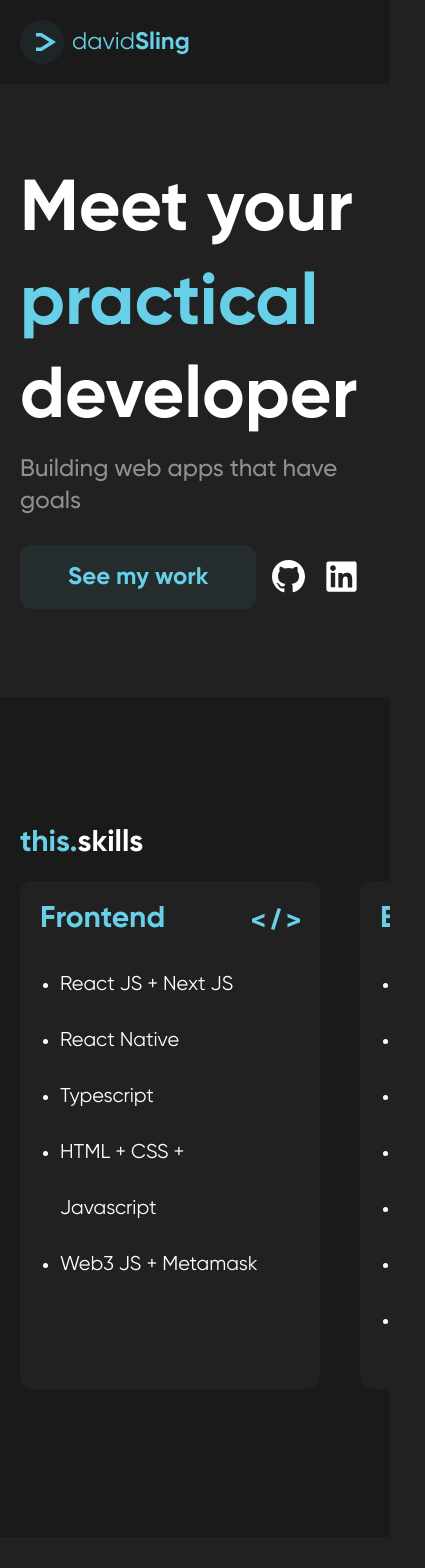
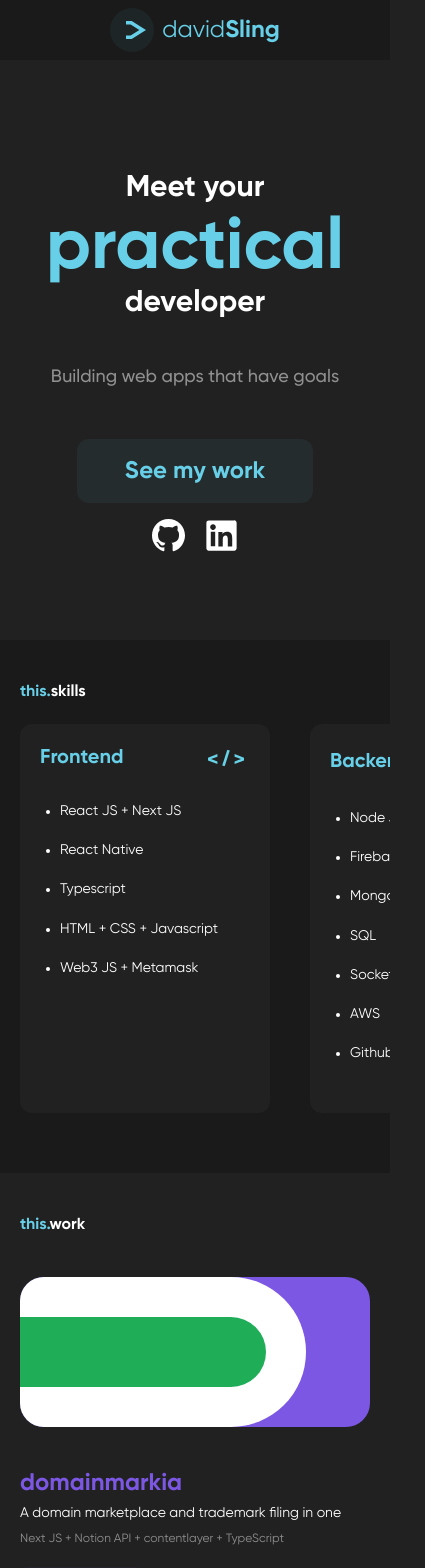
Before and after one commit to david-sling/portfolio-2, a Next.js app: page / in a window 390 px wide. Shown: the top 1568 px of the page, 425 px wide, since content can reach past the window. Built offline with nearby package versions, Linux system fonts and the light colour scheme.

Commit message:
fixes: responsiveness

```diff
--- a/src/app/layout.tsx
+++ b/src/app/layout.tsx
@@ -17,8 +17,13 @@
   children: React.ReactNode;
 }>) {
   return (
-    <html lang="en">
-      <body className={cn("bg-dark text-white", systemUi.className)}>
+    <html className="scroll-smooth" lang="en">
+      <body
+        className={cn(
+          "bg-dark text-white w-full overflow-x-hidden",
+          systemUi.className
+        )}
+      >
         <Header />
         {children}
       </body>
--- a/src/assets/illustrations/domainmarkia/DomainmarkiaIllustration.tsx
+++ b/src/assets/illustrations/domainmarkia/DomainmarkiaIllustration.tsx
@@ -1,6 +1,6 @@
 export const DomainmarkiaIllustration = () => (
   <div className="flex-1 bg-[#7C57E3] flex items-center">
-    <div className="h-[150px] md:h-[184px] bg-white flex-1 mr-16 md:mr-36 rounded-r-full flex">
+    <div className="h-[150px] md:h-[184px] bg-white flex-1 mr-16 xl:mr-36 rounded-r-full flex">
       <div className="flex-1 bg-[#20AD58] m-10 ml-0 rounded-r-full" />
     </div>
   </div>
--- a/src/assets/illustrations/incdecentral/IncdecentralIllustration.tsx
+++ b/src/assets/illustrations/incdecentral/IncdecentralIllustration.tsx
@@ -2,9 +2,9 @@
 
 export const IncdecentralIllustration = () => (
   <div className="flex flex-1 bg-[#E92169]">
-    <div className="flex flex-1 bg-[#F46598] mr-28 rounded-r-3xl">
-      <div className="flex flex-1 bg-[#FBBDD3] mr-28 rounded-r-3xl">
-        <div className="flex flex-1 bg-[#FFEBF2] mr-28 rounded-r-3xl items-center justify-center">
+    <div className="flex flex-1 bg-[#F46598] mr-10 xl:mr-28 rounded-r-3xl">
+      <div className="flex flex-1 bg-[#FBBDD3] mr-10 xl:mr-28 rounded-r-3xl">
+        <div className="flex flex-1 bg-[#FFEBF2] mr-10 xl:mr-28 rounded-r-3xl items-center justify-center">
           <IncDLogo className="w-[75px] h-[75px] md:w-[150px] md:h-[150px]" />
         </div>
       </div>
--- a/src/components/common/Header.tsx
+++ b/src/components/common/Header.tsx
@@ -2,8 +2,8 @@
 import { Section } from "./Section";
 
 export const Header = () => (
-  <Section className="bg-dark-800 py-5 sticky top-0 z-10">
-    <div className="flex items-center">
+  <Section className="bg-dark-800 py-2 md:py-5 sticky top-0 z-10">
+    <div className="flex items-center justify-center md:justify-start">
       <div className="bg-primary-100 h-11 w-11 flex items-center justify-center rounded-full">
         <Logo className="fill-primary h-5 w-5 translate-x-1" />
       </div>
--- a/src/components/common/SkillCard.tsx
+++ b/src/components/common/SkillCard.tsx
@@ -9,12 +9,17 @@
 }
 
 export const SkillCard: FC<Props> = ({ label, icon, skills, className }) => (
-  <div className={cn("flex-1 min-w-[300px] bg-dark p-5 rounded-xl", className)}>
+  <div
+    className={cn(
+      "flex-1 min-w-[250px] md:min-w-[300px] bg-dark p-5 rounded-xl",
+      className
+    )}
+  >
     <div className="flex items-center justify-between">
-      <h3 className="text-3xl font-bold text-primary">{label}</h3>
-      {icon}
+      <h3 className="text-xl md:text-3xl font-bold text-primary">{label}</h3>
+      <div className="scale-75 md:scale-100">{icon}</div>
     </div>
-    <ul className="list-disc p-5 text-xl leading-[280%]">
+    <ul className="list-disc p-5 text-sm md:text-xl leading-[280%]">
       {skills.map((skill) => (
         <li key={skill}>{skill}</li>
       ))}
--- a/src/components/common/WorkCard.tsx
+++ b/src/components/common/WorkCard.tsx
@@ -32,20 +32,22 @@
       {illustration}
     </div>
     <div className="m-5 flex flex-col">
-      <h3 style={{ color }} className="text-6xl font-bold">
+      <h3 style={{ color }} className="text-2xl md:text-6xl font-bold">
         {name}
       </h3>
-      <p className="mt-2 mb-5 text-xl max-w-[570px] md:w-[570px]">
+      <p className="mt-1 md:mt-2 mb-2 md:mb-5 text-sm md:text-xl max-w-[570px] lg:w-[570px]">
         {description}
       </p>
-      <p className="mb-5 opacity-50 flex">{stack.join(" + ")}</p>
+      <p className="mb-5 opacity-50 flex text-xs md:text-base">
+        {stack.join(" + ")}
+      </p>
       <Link target="_blank" className="mt-auto self-start" href={projectLink}>
         <button
           style={{ backgroundColor: `${color}10`, color }}
-          className="flex items-center space-x-2 px-4 py-2 text-lg font-bold rounded-lg"
+          className="flex items-center space-x-3 px-4 py-2 text-sm md:text-lg font-bold rounded-lg"
         >
-          <LinkIcon fill={color} />
-          View Site
+          <LinkIcon fill={color} className="h-5 w-5 md:h-7 md:w-7" />
+          <p>View Site</p>
         </button>
       </Link>
     </div>
--- a/src/components/home/Hero.tsx
+++ b/src/components/home/Hero.tsx
@@ -8,21 +8,24 @@
 export const Hero = () => (
   <Section>
     <div className="my-20">
-      <h1 className="text-7xl font-bold leading-[130%]">
+      <h1 className="text-3xl text-center md:text-start md:text-7xl font-bold leading-[130%]">
         Meet your{" "}
-        <span className="text-primary">
+        <span className="text-primary text-7xl">
           <br />
           practical
         </span>{" "}
+        <br className="md:hidden" />
         developer
       </h1>
-      <p className="text-white opacity-50 mb-5 text-2xl mt-2 font-medium">
+      <p className="text-white text-center md:text-start opacity-50 md:mb-5 text-lg md:text-2xl my-10 md:mt-2 font-medium">
         Building web apps that have goals
       </p>
-      <div className="flex items-center -mx-2 flex-wrap wrap">
-        <Button className="m-2" size="lg">
-          See my work
-        </Button>
+      <div className="flex items-center -mx-2 flex-wrap wrap flex-col md:flex-row">
+        <a href="#work">
+          <Button className="m-2" size="lg">
+            See my work
+          </Button>
+        </a>
         <div className="flex items-center space-x-5 m-2">
           <Link target="_blank" href="https://github.com/david-sling">
             <GitHubLogo />
--- a/src/components/home/Skills.tsx
+++ b/src/components/home/Skills.tsx
@@ -5,8 +5,8 @@
 import { PaintRollerIcon } from "@/assets/icons/PaintRollerIcon";
 
 export const Skills = () => (
-  <Section className="bg-dark-800 py-32">
-    <h2 className="text-3xl font-bold">
+  <Section className="bg-dark-800 py-10 md:py-32">
+    <h2 className="text-base md:text-3xl font-bold">
       <span className="text-primary">this.</span>skills
     </h2>
     <div className="flex -mx-5 overflow-x-auto">
--- a/src/components/home/Work.tsx
+++ b/src/components/home/Work.tsx
@@ -7,11 +7,11 @@
 import { CryptoSenderIllustration } from "@/assets/illustrations/cryptosender/CryptoSenderIllustration";
 
 export const Work = () => (
-  <Section className="py-32">
-    <h2 className="text-3xl font-bold">
+  <Section id="work" className="py-10 md:py-32">
+    <h2 className="text-base md:text-3xl font-bold">
       <span className="text-primary">this.</span>work
     </h2>
-    <div className="mt-10 space-y-20">
+    <div className="mt-10 space-y-10 md:space-y-20">
       <WorkCard
         name="domainmarkia"
         description="A domain marketplace and trademark filing in one"
```
